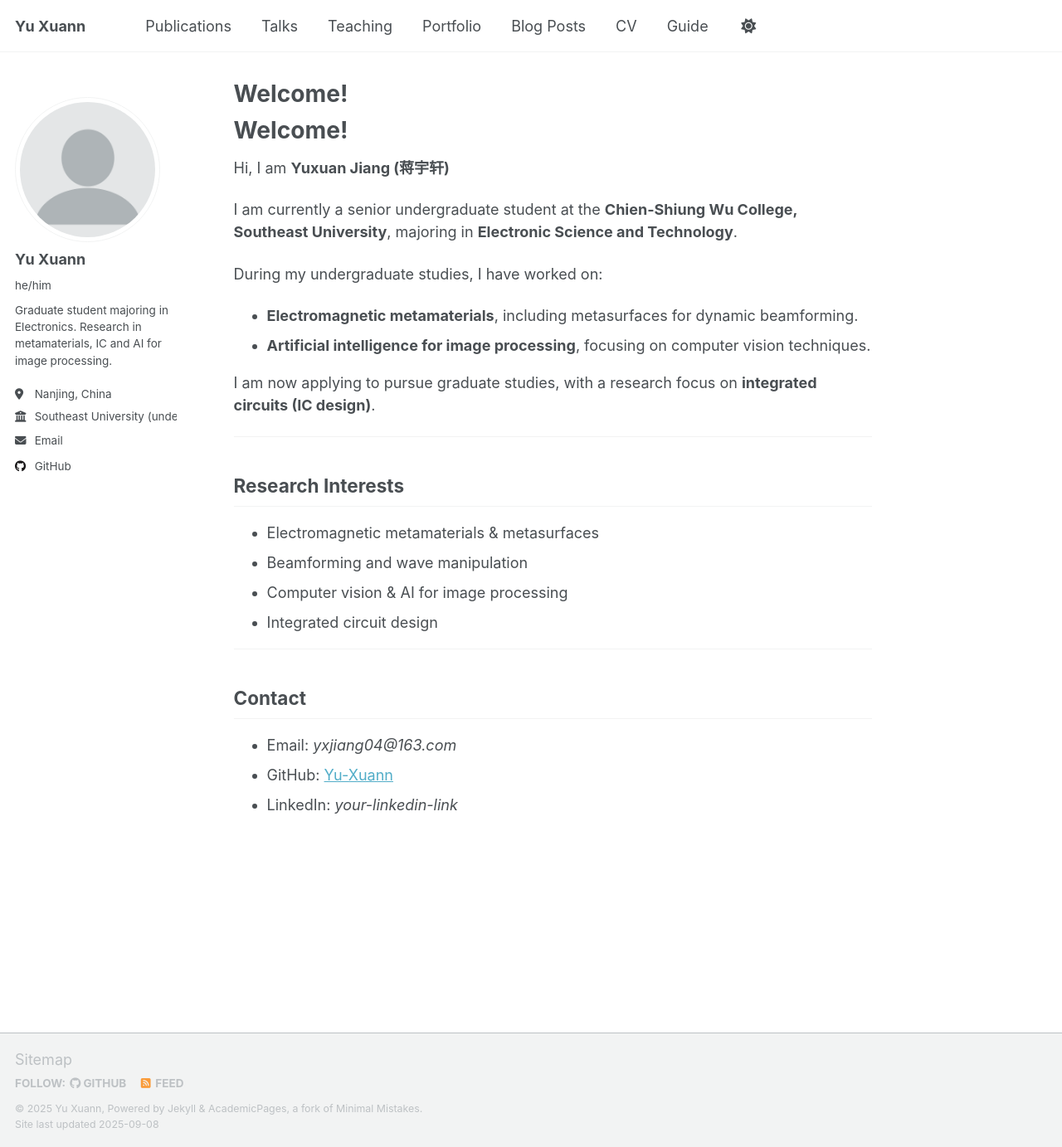
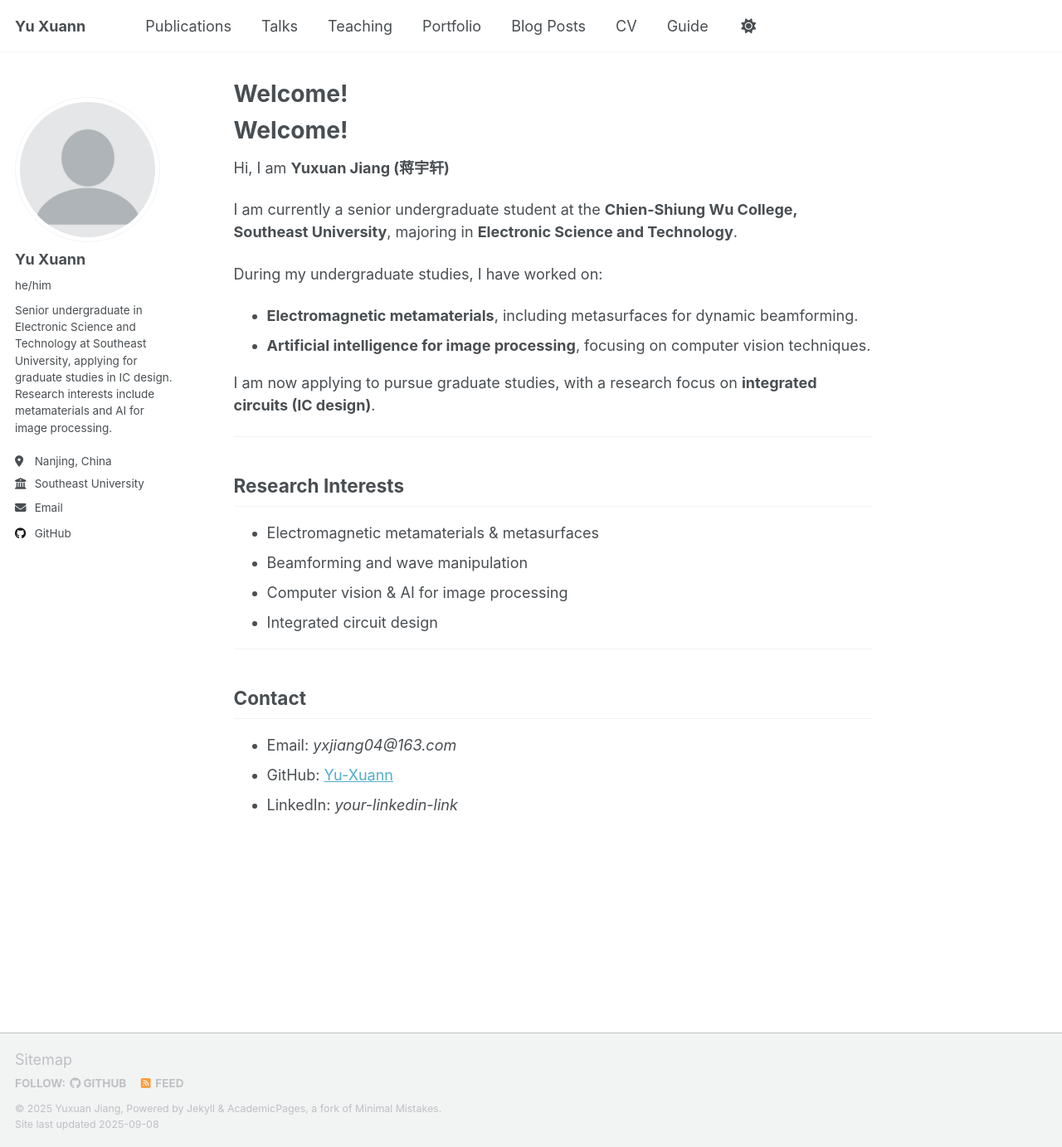
Before and after one commit to Yu-Xuann/Yu-Xuann.github.io, a Jekyll site: the page built from _pages/about.md, in a window 1280 px wide and 1383 px high. Shown: the whole window at 83% size. Built offline with Jekyll 4.4.1, drawn with Linux system fonts in a browser that asks for light colours; a script that is not in the unit is left out; our own code applies the rules of GitHub Pages for plain Markdown files.

Commit message:
Update _config.yml

```diff
--- a/_config.yml
+++ b/_config.yml
@@ -11,8 +11,8 @@ locale                   : "en-US"
 site_theme               : "default"
 title                    : "Yu Xuann"
 title_separator          : "-"
-name                     : &name "Yu Xuann"
-description              : &description "Graduate student in Electronics, interested in IC design, metamaterials, and AI for image processing."
+name                     : &name "Yuxuan Jiang"
+description              : &description "Senior undergraduate in Electronic Science and Technology at Southeast University"
 url                      : "https://Yu-Xuann.github.io"
 baseurl                  : ""
 repository               : "Yu-Xuann/Yu-Xuann.github.io"
@@ -24,9 +24,9 @@ author:
   avatar           : "profile.png"
   name             : "Yu Xuann"
   pronouns         : "he/him"
-  bio              : "Graduate student majoring in Electronics. Research in metamaterials, IC and AI for image processing."
+  bio              : "Senior undergraduate in Electronic Science and Technology at Southeast University, applying for graduate studies in IC design. Research interests include metamaterials and AI for image processing."
   location         : "Nanjing, China"
-  employer         : "Southeast University (undergraduate)"
+  employer         : "Southeast University"
   uri              :
   email            : "yxjiang04@163.com"
 
```
